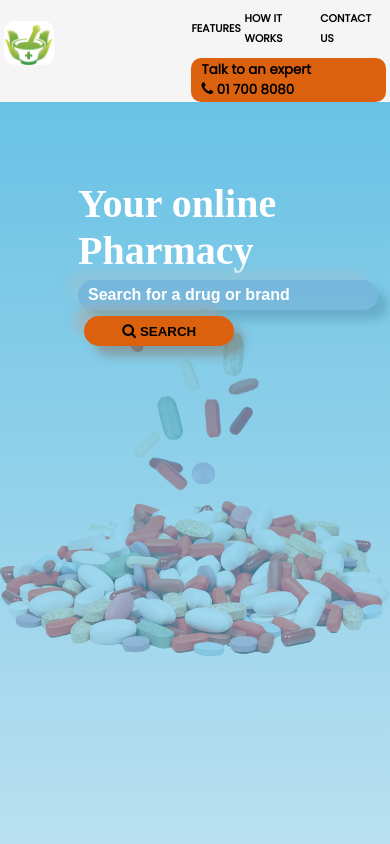
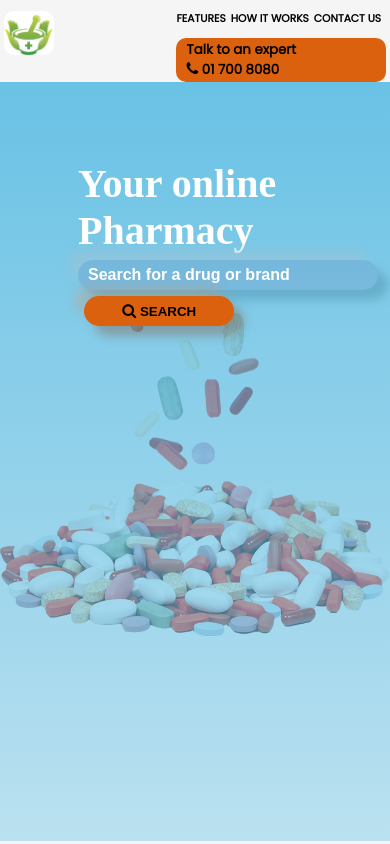
Before and after one commit to Finniki/pharmacy, a plain HTML site: page index.html in a window 390 px wide. Shown: the top 844 px of the page. Drawn offline with Linux system fonts and the light colour scheme; a web font is replaced by a local one.

Commit message:
Update styles.css

```diff
--- a/styles.css
+++ b/styles.css
@@ -232,8 +232,7 @@ span {
     display: block;
   }
   .nav-links > li {
-    width: auto;
-    padding-right: 2%;
+    padding-right: 5px;
   }
   .phone {
     margin-top: 10px;
```
